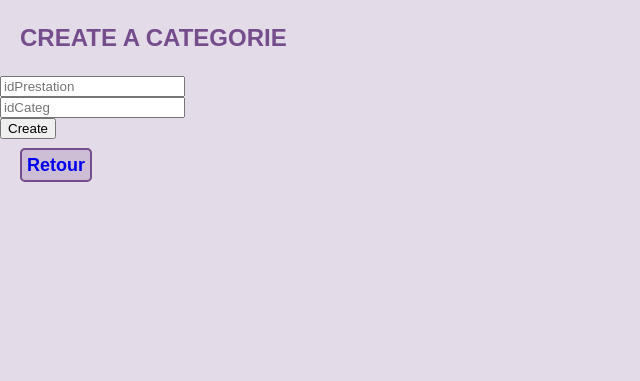
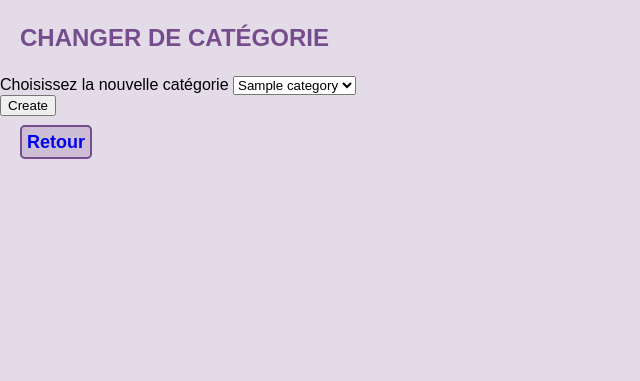
Before and after one commit to 4n0m4lie/Architecture-Logiciel-s4, a PHP site: template gift.appli/src/app/views/VueGetLiaisonPrestationCategorie.twig in a window 1280 px wide. Shown: the part 100-481 px from the top of the page, without its empty margins (0-640 px from the left). Run offline with PHP 8.4, Linux system fonts and the light colour scheme; the template is opened without the code that fills it: most values are stand-ins (such as "Sample title", 1, 10 or a date in 2020); style sheets or scripts are compiled from the project's sources; some libraries are stand-ins or nearby versions.

Commit message:
TD 5 modif changez catégorie prestation twig

```diff
--- a/gift.appli/src/app/views/VueGetLiaisonPrestationCategorie.twig
+++ b/gift.appli/src/app/views/VueGetLiaisonPrestationCategorie.twig
@@ -2,10 +2,19 @@
 
 {% block content %}
     <div>
-        <p class="titre">Create a Categorie</p>
-        <form action="/categorie/create" method="post" id="form-new-categorie">
-            <div><label for="idPrestation"></label><input type="text" id="idPrestation" name="idPrestation" placeholder="idPrestation"></div>
-            <div><label for="idCateg"></label><input type="text" id="idCateg" name="idCateg" placeholder="idCateg"></div>
+        <p class="titre">Changer de catégorie</p>
+        <form action="/LiaisonCatePresta" method="post" id="form-new-categorie">
+            <div style="display: none"><label for="idPrestation"></label><input type="text" id="idPrestation" name="idPrestation" placeholder="idPrestation"></div>
+            <div>
+                <label for="idCateg">Choisissez la nouvelle catégorie</label>
+
+                <select name="idCateg" id="idCateg">
+                    {% for categorie in categories %}
+                        <option value="{{ categorie.id }}">{{ categorie.nom }}</option>
+                    {% endfor %}
+                </select>
+
+            </div>
             <button  type="submit">Create</button>
         </form>
 
```
